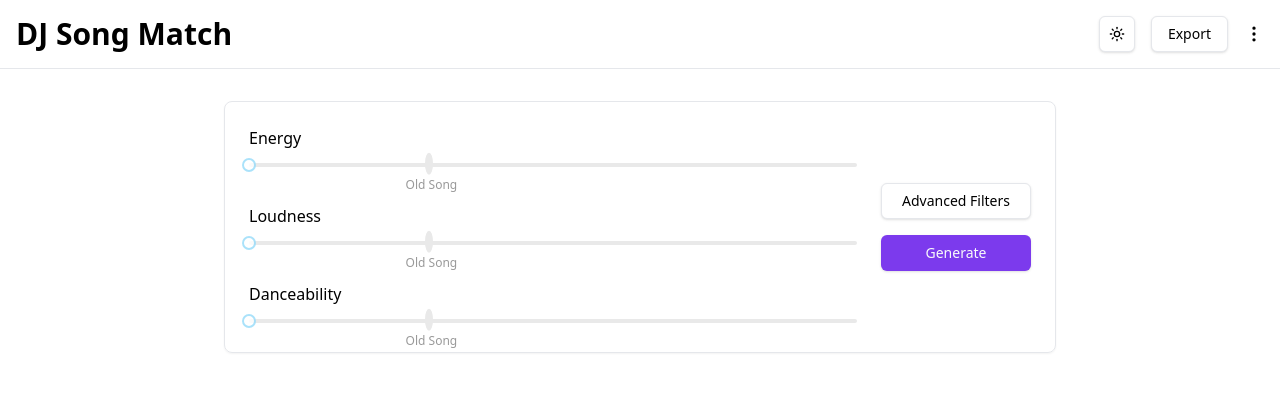
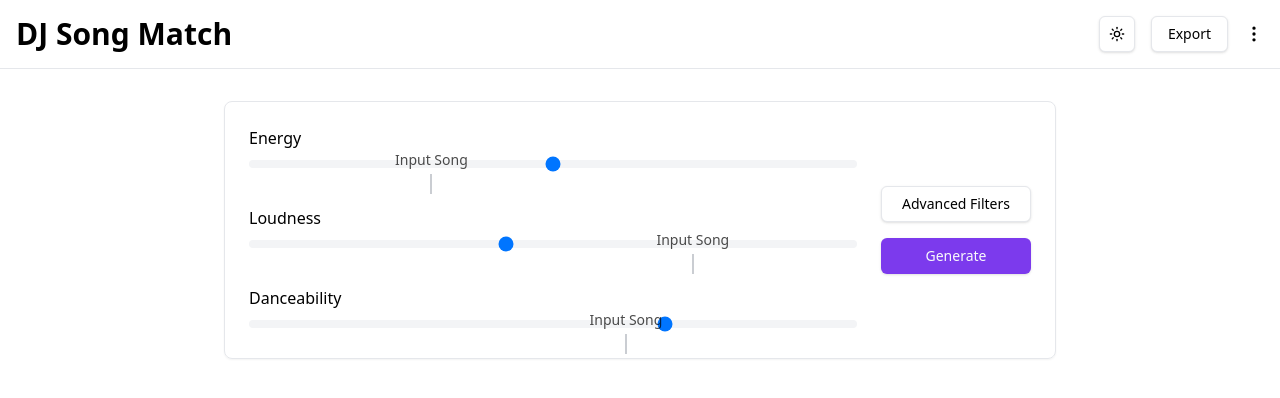
Before and after one commit to ChicoState/djsongmatch, a Next.js app: page / in a window 1280 px wide. Shown: the top 398 px of the page. Built offline with nearby package versions, Linux system fonts and the light colour scheme.

Commit message:
Rolled our own sliders

```diff
--- a/package.json
+++ b/package.json
@@ -28,7 +28,6 @@
         "lucide-react": "^0.476.0",
         "next": "15.1.7",
         "next-themes": "^0.4.6",
-        "rc-slider": "^11.1.8",
         "react": "^18.0.0",
         "react-dom": "^18.0.0",
         "sqlite": "^5.1.1",
--- a/src/app/page.tsx
+++ b/src/app/page.tsx
@@ -3,32 +3,40 @@
 import "./globals.css";
 import { useState } from "react";
 import { Button } from "@/components/ui/button";
-import "rc-slider/assets/index.css";
-import Slider from "rc-slider";
 
-function SliderWithLabel({ label }: { label: string }) {
-  const [value, setValue] = useState([50]);
-  const [checked, setChecked] = useState(false);
-  const marks = {
-    30: {
-      label: "Old Song",
-    },
-  };
+interface SliderProps {
+  label: string;
+  defaultValue: number;
+  markValue: number;
+}
+
+function SliderWithLabel({ label, defaultValue = 50, markValue }: SliderProps) {
+  // do NOT ask me how this works
+  // only god knows
+  const [value, setValue] = useState(defaultValue);
   return (
     <div className="flex flex-col gap-2">
-      <label>{label}</label>
-      <div className="flex flex-row gap-4">
-        <Slider
-          marks={marks}
-          onChangeComplete={(value) => {
-            console.log(value);
-          }}
-          dotStyle={{
-            scale: 2,
-            height: "8pt",
-            width: "1px",
-          }}
-        />
+      <div className="w-full max-w-4xl">
+        {label}
+        <div className="relative">
+          <input
+            type="range"
+            min="0"
+            max="100"
+            value={value}
+            onChange={(e) => setValue(Number.parseInt(e.target.value))}
+            className="w-full h-2 rounded-lg appearance-none cursor-pointer bg-muted"
+          />
+
+          <div
+            className="absolute w-px h-5 opacity-70 bottom-[0.5] bg-muted-foreground"
+            style={{ left: `${markValue}%`, transform: "translateX(-50%)" }}
+          >
+            <div className="absolute -top-6 left-1/2 text-sm font-medium -translate-x-1/2">
+              <span className="whitespace-nowrap">Input Song</span>
+            </div>
+          </div>
+        </div>
       </div>
     </div>
   );
@@ -37,9 +45,9 @@ function SliderWithLabel({ label }: { label: string }) {
 function SliderArea() {
   return (
     <section className="flex flex-col gap-8 grow">
-      <SliderWithLabel label="Energy" />
-      <SliderWithLabel label="Loudness" />
-      <SliderWithLabel label="Danceability" />
+      <SliderWithLabel label="Energy" defaultValue={50} markValue={30} />
+      <SliderWithLabel label="Loudness" defaultValue={42} markValue={73} />
+      <SliderWithLabel label="Danceability" defaultValue={69} markValue={62} />
     </section>
   );
 }
@@ -58,7 +66,7 @@ function ButtonArea() {
 function MiddleSection() {
   return (
     <div className="p-8 w-full max-w-4xl">
-      <div className="flex flex-col gap-6 p-6 rounded-lg border border-border md:flex-row shadow-xs">
+      <div className="flex flex-col gap-6 p-6 rounded-lg border md:flex-row border-border shadow-xs">
         <SliderArea />
         <ButtonArea />
       </div>
```
Also changed, not shown: 1 other file (tests, documents, lock files or other folders).
